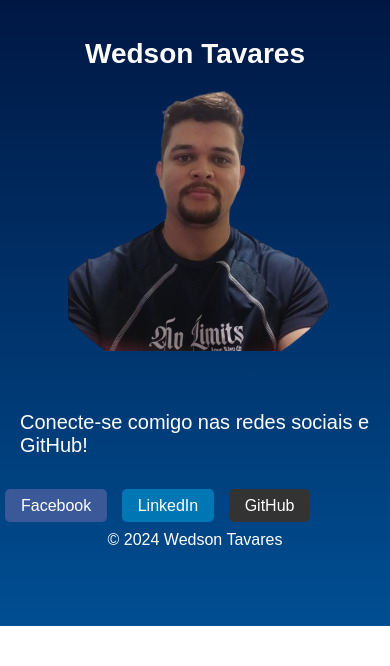
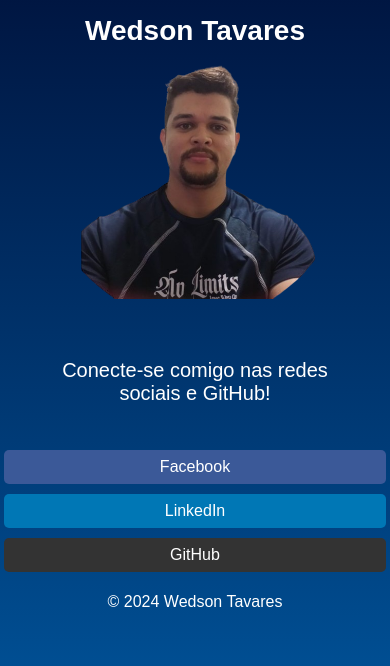
Before and after one commit to WedsonTavares/landingPort, a plain HTML site: page index.html in a window 390 px wide. Shown: the part 218-884 px from the top of the page. Before the commit the page ends 844 px from the top, so only its background shows below. Drawn offline with Linux system fonts and the light colour scheme.

Commit message:
Update style.css

```diff
--- a/style.css
+++ b/style.css
@@ -96,19 +96,34 @@ h2 {
 }
 
 @media (max-width: 480px) {
+    body {
+        padding: 20px;
+    }
+
     header {
         font-size: 24px;
+        text-align: center;
     }
 
     h2 {
         font-size: 28px;
+        text-align: center;
     }
 
     #rede {
         font-size: 20px;
+        text-align: center;
+    }
+
+    .social-buttons {
+        display: flex;
+        flex-direction: column;
+        align-items: center;
     }
 
     .social-buttons a {
         padding: 8px 16px;
+        width: 100%;
+        text-align: center;
     }
 }
```
